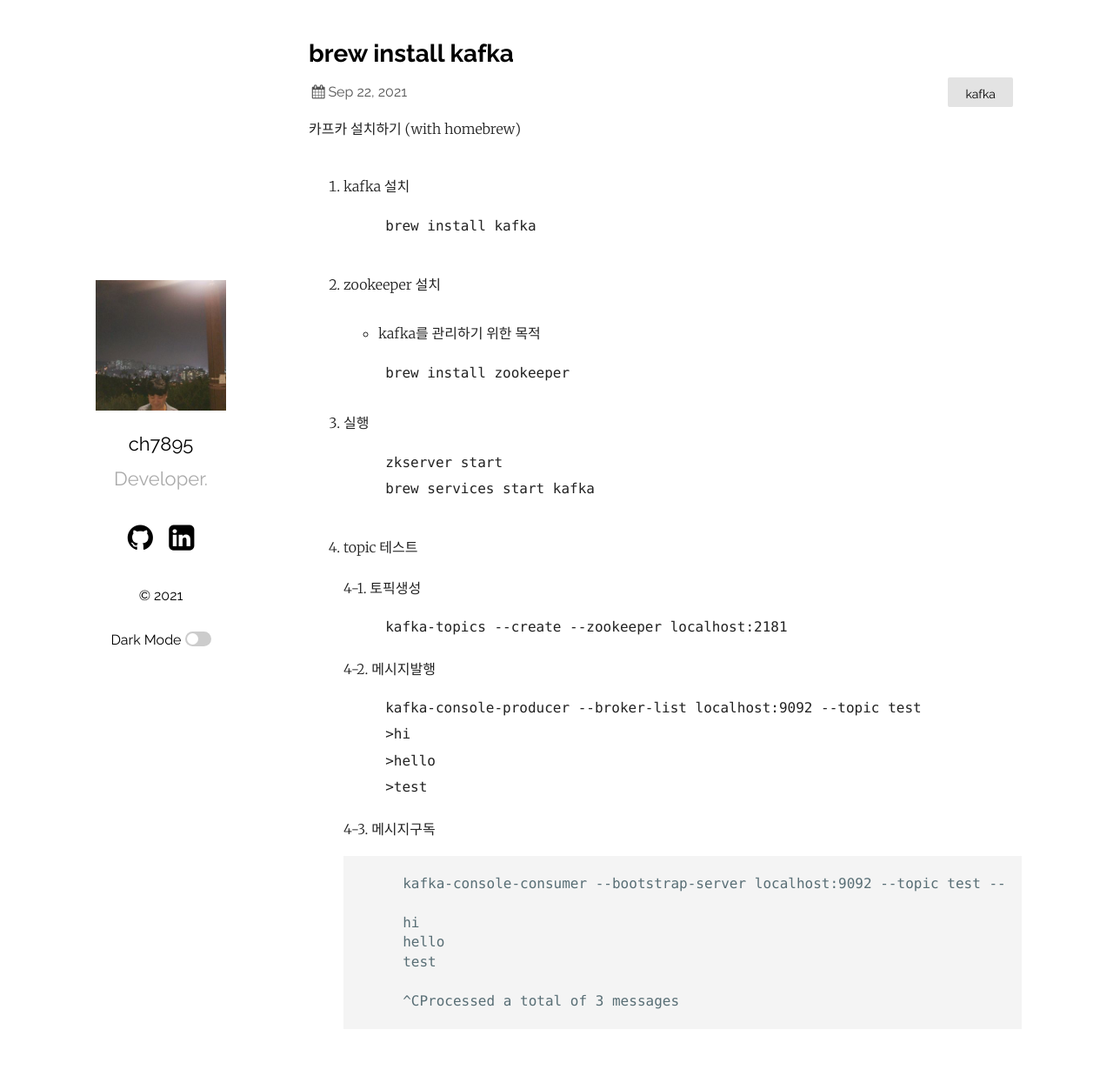
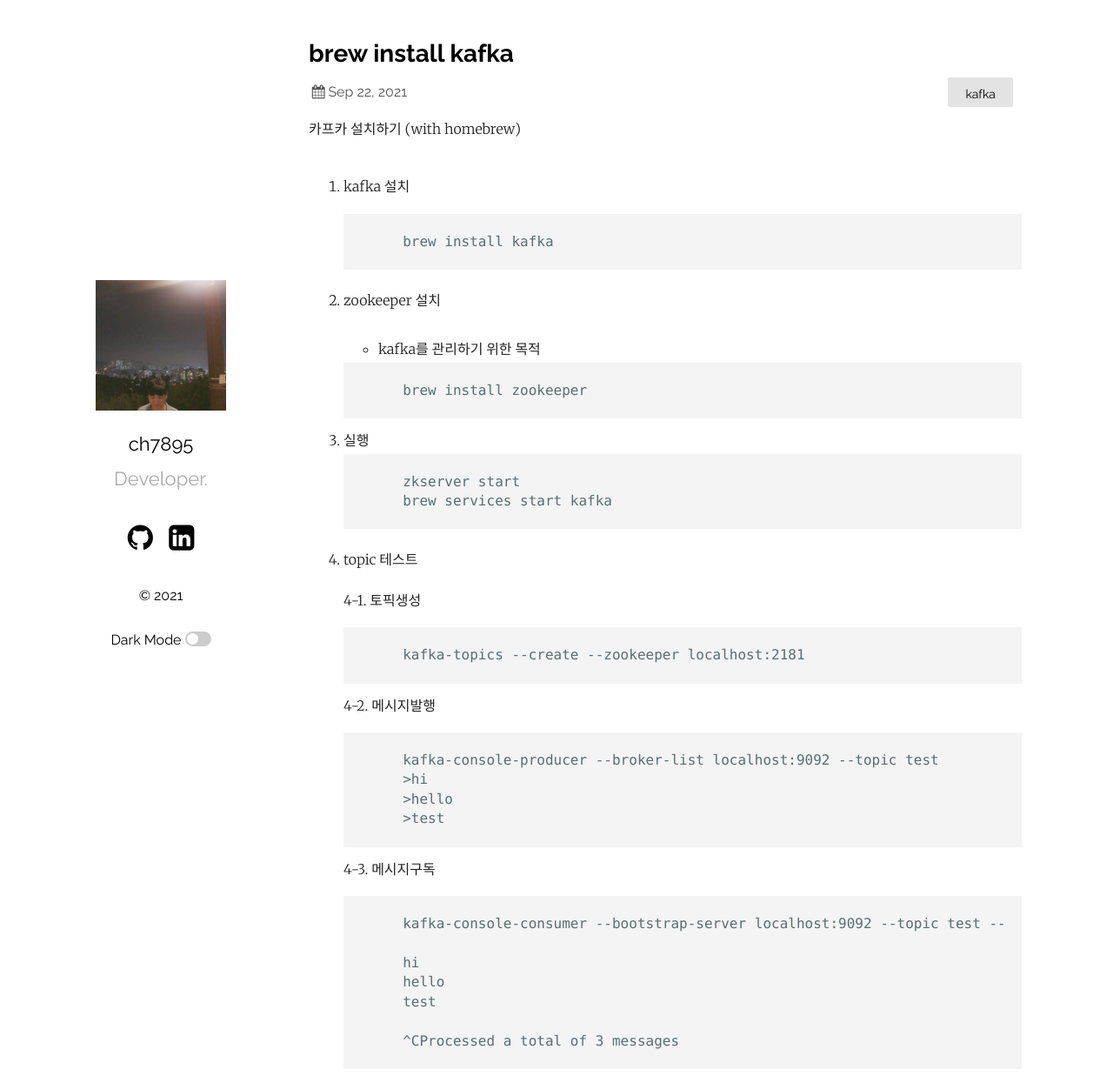
Before and after one commit to ch7895/ch7895.github.io, a Jekyll site: the page built from _posts/2021-09-22-kafa1.markdown, in a window 1280 px wide and 1274 px high. Shown: the top 1245 px of the window at 87% size. Built offline with Jekyll 4.4.1, drawn with Linux system fonts in a browser that asks for light colours.

Commit message:
code area

`````diff
--- a/_posts/2021-09-22-kafa1.markdown
+++ b/_posts/2021-09-22-kafa1.markdown
@@ -9,7 +9,7 @@ categories: kafka
 
 1. kafka 설치
 
-    ```code
+    ```
         brew install kafka
     ```
 
@@ -17,12 +17,12 @@ categories: kafka
 
     - kafka를 관리하기 위한 목적
 
-    ```code
+    ```
         brew install zookeeper
     ```
 
 3. 실행
-    ```code
+    ```
         zkserver start
         brew services start kafka
     ````
@@ -31,11 +31,11 @@ categories: kafka
 4. topic 테스트
 
     4-1. 토픽생성
-    ```code
+    ```
         kafka-topics --create --zookeeper localhost:2181
     ```
     4-2. 메시지발행
-    ```code
+    ```
         kafka-console-producer --broker-list localhost:9092 --topic test
         >hi
         >hello
`````
Also changed, not shown: 3 other files.
